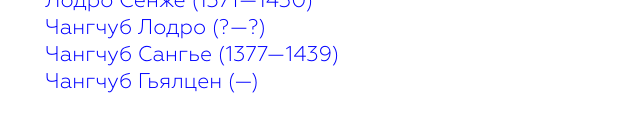
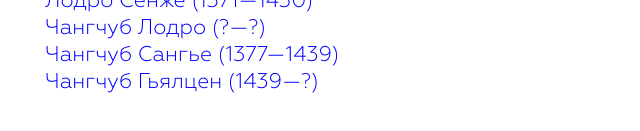
Before and after one commit to 5HT/5HT, a plain HTML site: page dharma/kathok.lineage.htm in a window 1280 px wide. Shown: the part 557-688 px from the top of the page, 205-845 px from the left. Drawn offline with Linux system fonts and the light colour scheme.

Commit message:
13 lamas

```diff
--- a/dharma/kathok.lineage.htm
+++ b/dharma/kathok.lineage.htm
@@ -32,7 +32,7 @@
 <a href="http://treasuryoflives.org/biographies/view/Lodro-Sengge/10572">Лодро Сенже (1371—1430)</a><br>
 <a href="http://treasuryoflives.org/biographies/view/Jangchub-Lodro/7736">Чангчуб Лодро (?—?)</a><br>
 <a href="http://treasuryoflives.org/biographies/view/Jangchub-Sengge/10571">Чангчуб Сангье (1377—1439)</a><br>
-<a href="http://treasuryoflives.org/biographies/view/Drubchok-Jangchub-Gyeltsen/P3AG17">Чангчуб Гьялцен (—)</a><br>
+<a href="http://treasuryoflives.org/biographies/view/Drubchok-Jangchub-Gyeltsen/P3AG17">Чангчуб Гьялцен (1439—?)</a><br>
 
 </div>
 
```
